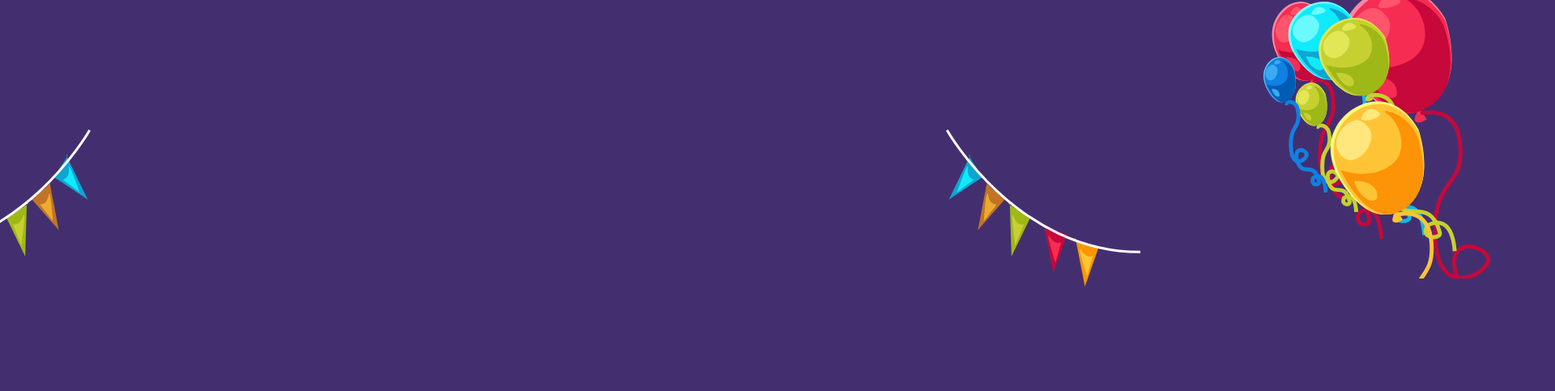
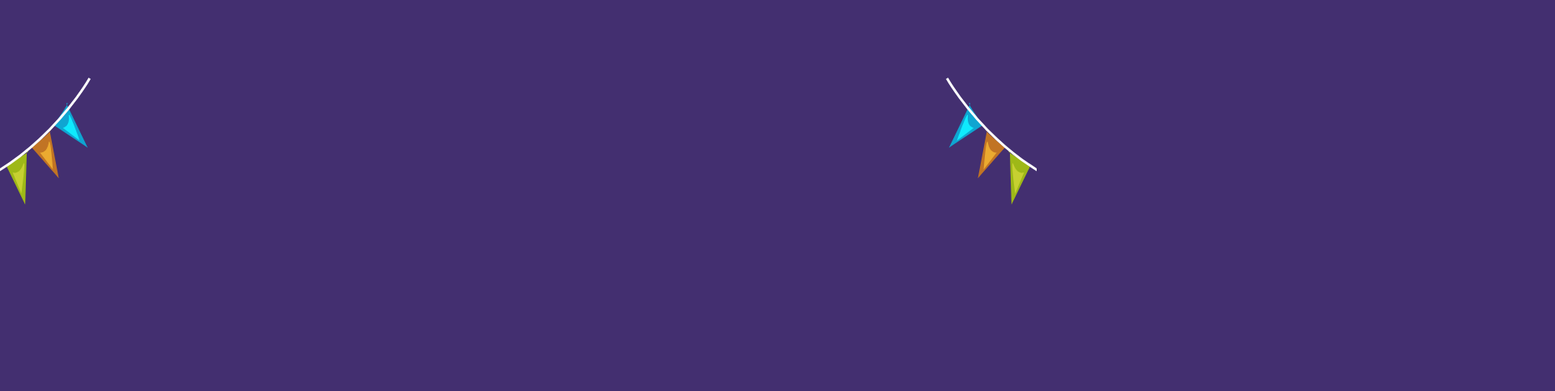
Before and after one commit to AnshumanMahato/Happy-Birthday-Card, a plain HTML site: page index.html in a window 1280 px wide. Shown: the whole page at 81% size, 1920 px wide, since content can reach past the window. Drawn offline with Linux system fonts and the light colour scheme.

Commit message:
css updat

```diff
--- a/css/styles.css
+++ b/css/styles.css
@@ -7,7 +7,13 @@
 
 body {
     background-color: #432f70;
-    height: 100vh;
+    /* height: 100vh; */
+    overflow: hidden;
+}
+
+.decoration {
+    position: relative;
+    height: 60vh;
     overflow-x: hidden;
 }
 
```
